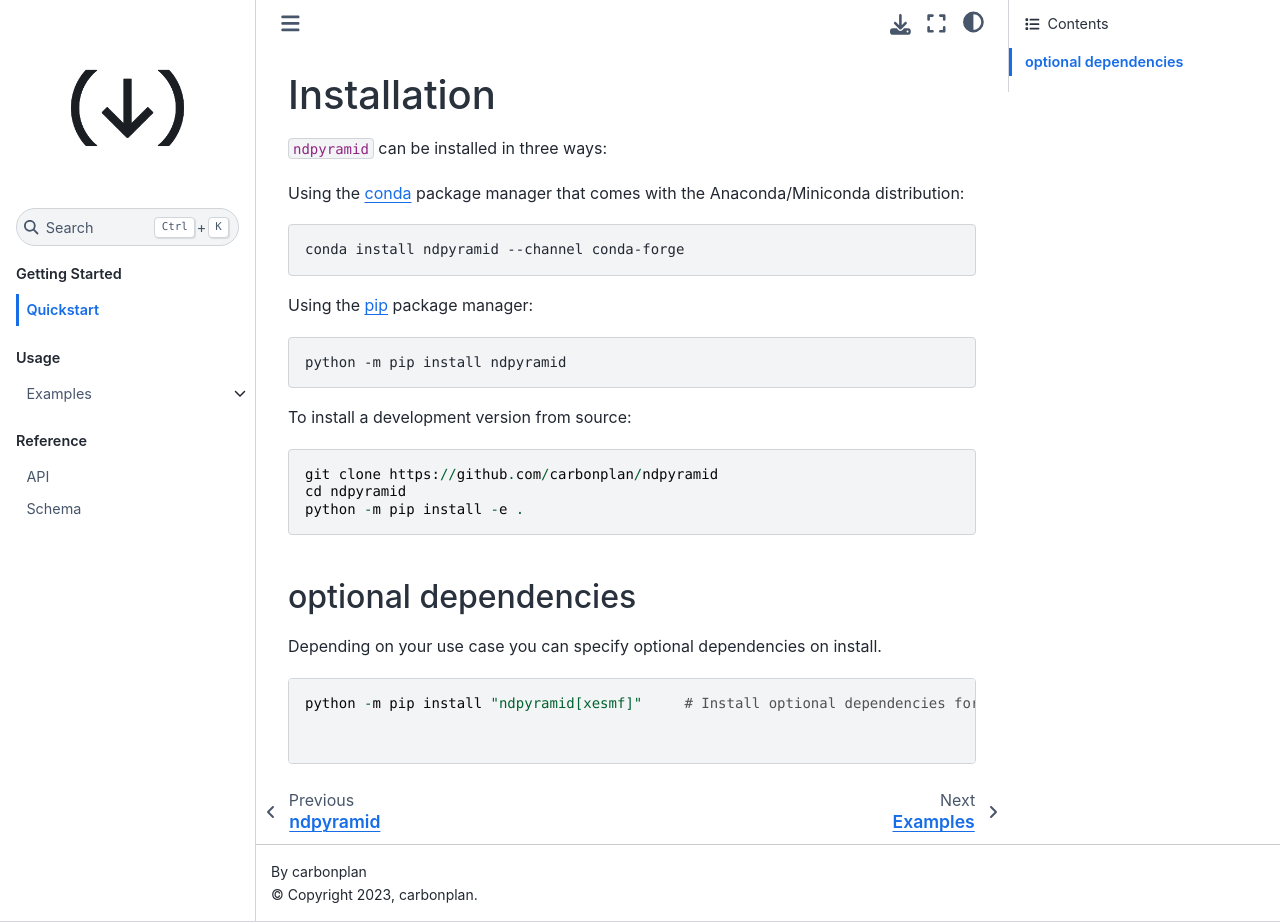
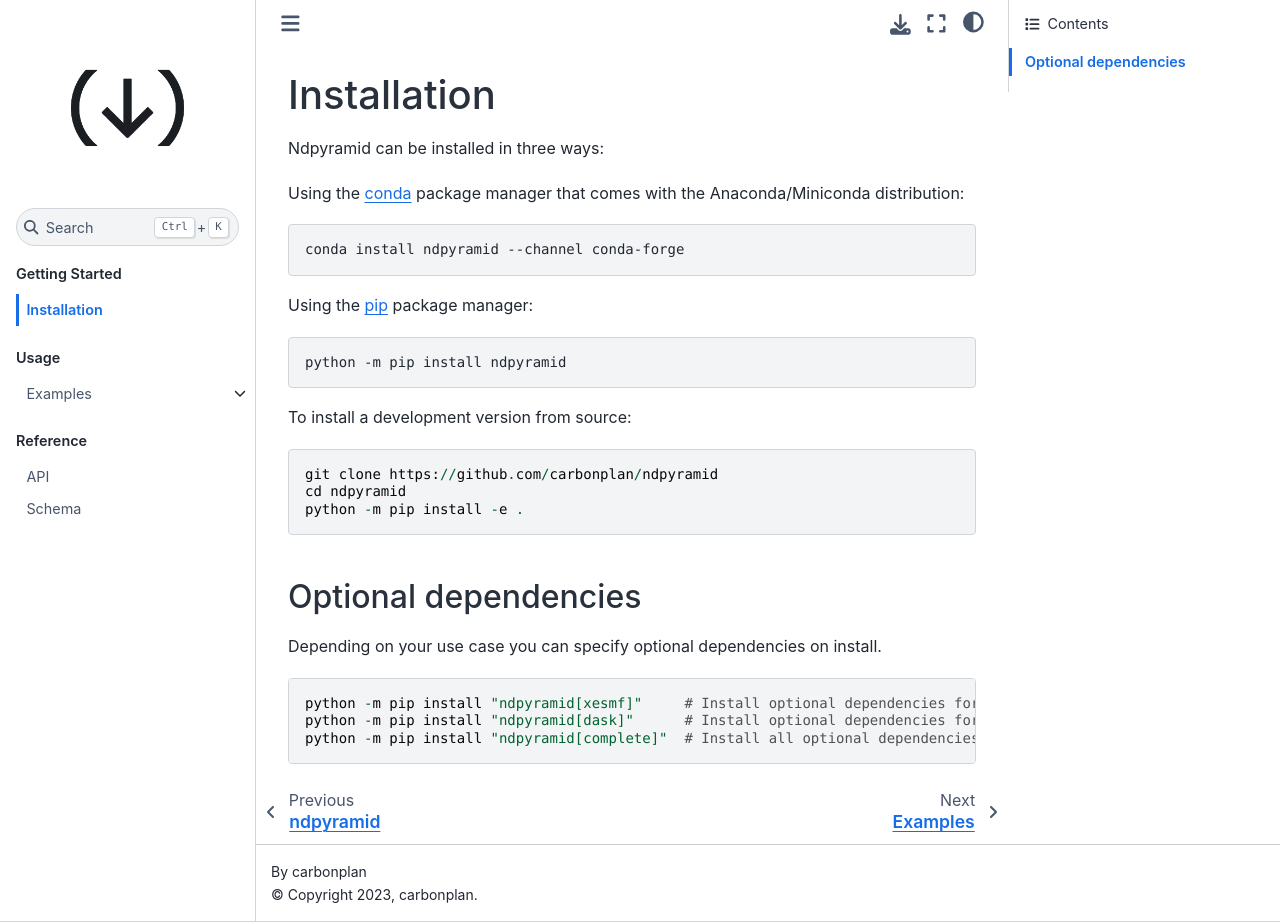
Before and after one commit to carbonplan/ndpyramid, a Sphinx documentation site: the page built from docs/install.md, in a window 1280 px wide and 922 px high. Built offline with Sphinx 7.4.7 and the Sphinx Book theme 1.1.4, drawn with Linux system fonts in a browser that asks for light colours; pages that are not in the unit, such as notebooks, are missing from menus.

````diff
--- a/docs/index.rst
+++ b/docs/index.rst
@@ -10,7 +10,7 @@ A small utility for generating ND array pyramids using Xarray and Zarr.
     :hidden:
     :caption: Getting Started
 
-    Quickstart <quick-start>
+    Installation <install>
 
 .. toctree::
     :maxdepth: 1
--- a/docs/quick-start.md
+++ b/docs/install.md
@@ -1,6 +1,6 @@
 # Installation
 
-`ndpyramid` can be installed in three ways:
+Ndpyramid can be installed in three ways:
 
 Using the [conda](https://conda.io) package manager that comes with the Anaconda/Miniconda distribution:
 
@@ -22,12 +22,12 @@ cd ndpyramid
 python -m pip install -e .
 ```
 
-## optional dependencies
+## Optional dependencies
 
 Depending on your use case you can specify optional dependencies on install.
 
 ```
-python -m pip install "ndpyramid[xesmf]"     # Install optional dependencies for regridding
-
-
+python -m pip install "ndpyramid[xesmf]"     # Install optional dependencies for regridding with ESMF
+python -m pip install "ndpyramid[dask]"      # Install optional dependencies for resampling with pyresample and Dask
+python -m pip install "ndpyramid[complete]"  # Install all optional dependencies
 ```
````
Also changed, not shown: README.md (+7 -11 lines).
